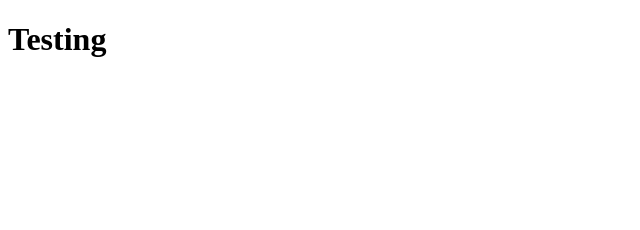
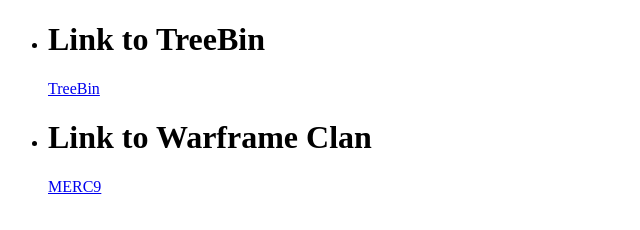
Before and after one commit to XandeYong/XandeYong.github.io, a plain HTML site: page index.html in a window 1280 px wide. Shown: the whole page, without its empty margins (0-640 px from the left). Drawn offline with Linux system fonts and the light colour scheme.

Commit message:
index link to project

```diff
--- a/index.html
+++ b/index.html
@@ -7,6 +7,16 @@
     <title>Document</title>
 </head>
 <body>
-    <h1>Testing</h1>
+    <ul>
+        <li>
+            <h1>Link to TreeBin</h1>
+            <a href="/project/TreeBin/index.html">TreeBin</a>
+        </li>
+        <li>
+            <h1>Link to Warframe Clan</h1>
+            <a href="/project/Warframe/MERC9.html">MERC9</a>
+        </li>
+    </ul>
+
 </body>
 </html>
```
Also changed, not shown: account.xml (added, +7 -0 lines), project/Warframe/MERC9.html (added, +15 -0 lines), css/Clan.css (added), css/index.css (added), js/Clan.js (added).
